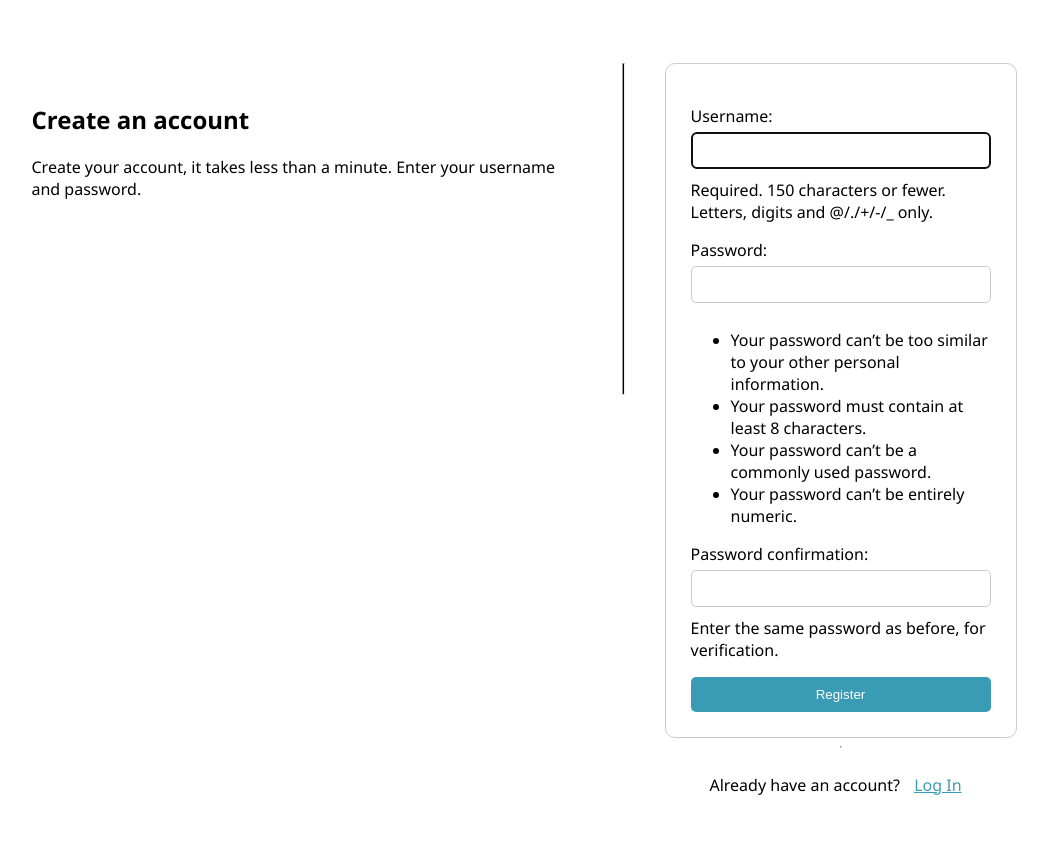
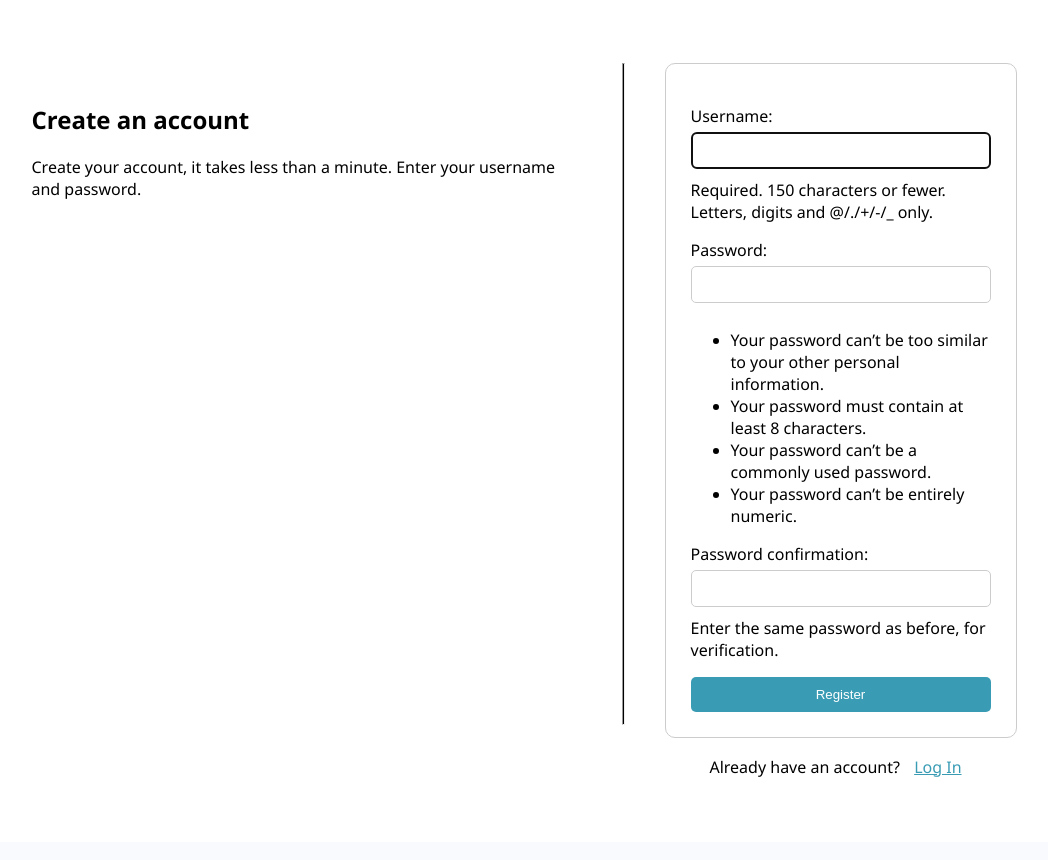
Before and after one commit to P1X2/Mashroom_identification_app, a Django app: page /register/ in a window 1280 px wide. Shown: the part 39-899 px from the top of the page, without its empty margins (126-1174 px from the left). After the commit the page ends 816 px from the top, so only its background shows below. Run offline with Django 5.2, Linux system fonts and the light colour scheme.

Commit message:
fixed register's sepator

```diff
--- a/base/templates/base/register.html
+++ b/base/templates/base/register.html
@@ -10,7 +10,7 @@
       >
     </div>
 
-    <hr class="separator-vertical" />
+    <hr class="separator-vertical-register" />
     <!-- Dodanie linii oddzielającej -->
 
     <div class="login-form">
@@ -21,8 +21,6 @@
           <button type="submit">Register</button>
         </form>
       </div>
-      <hr class="separator-horizontal" />
-      <!-- Dodanie linii oddzielającej -->
 
       <div class="register-text">
         Already have an account?
--- a/static/styles/style.css
+++ b/static/styles/style.css
@@ -88,6 +88,13 @@
     width: 1px;
     height: 330px;
   }
+
+  .separator-vertical-register {
+    width: 1px;
+    height: 660px;
+    background-color: black;
+    margin: 0 20px;
+    }
 }
 
 /* login and register form */
```
